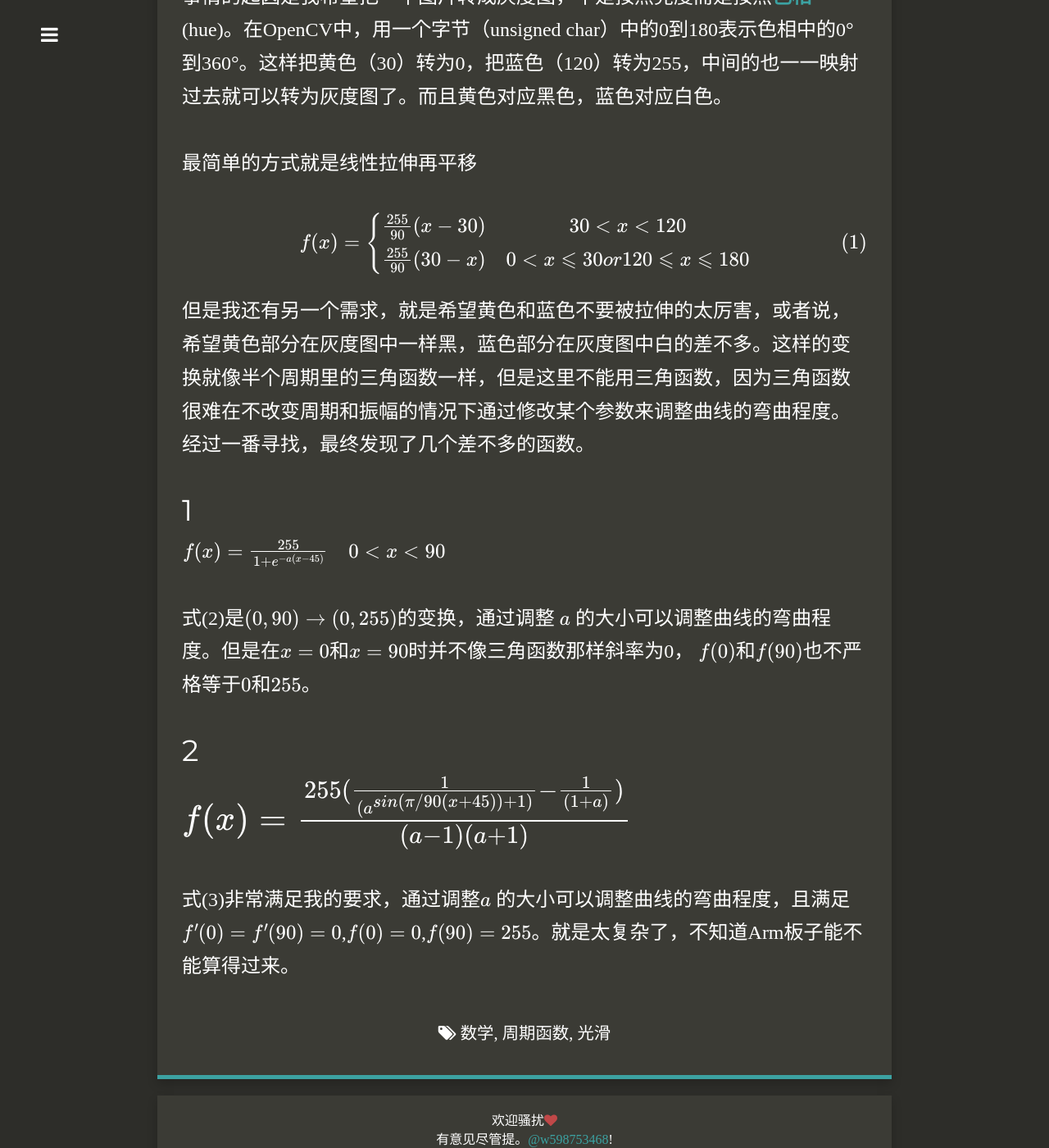
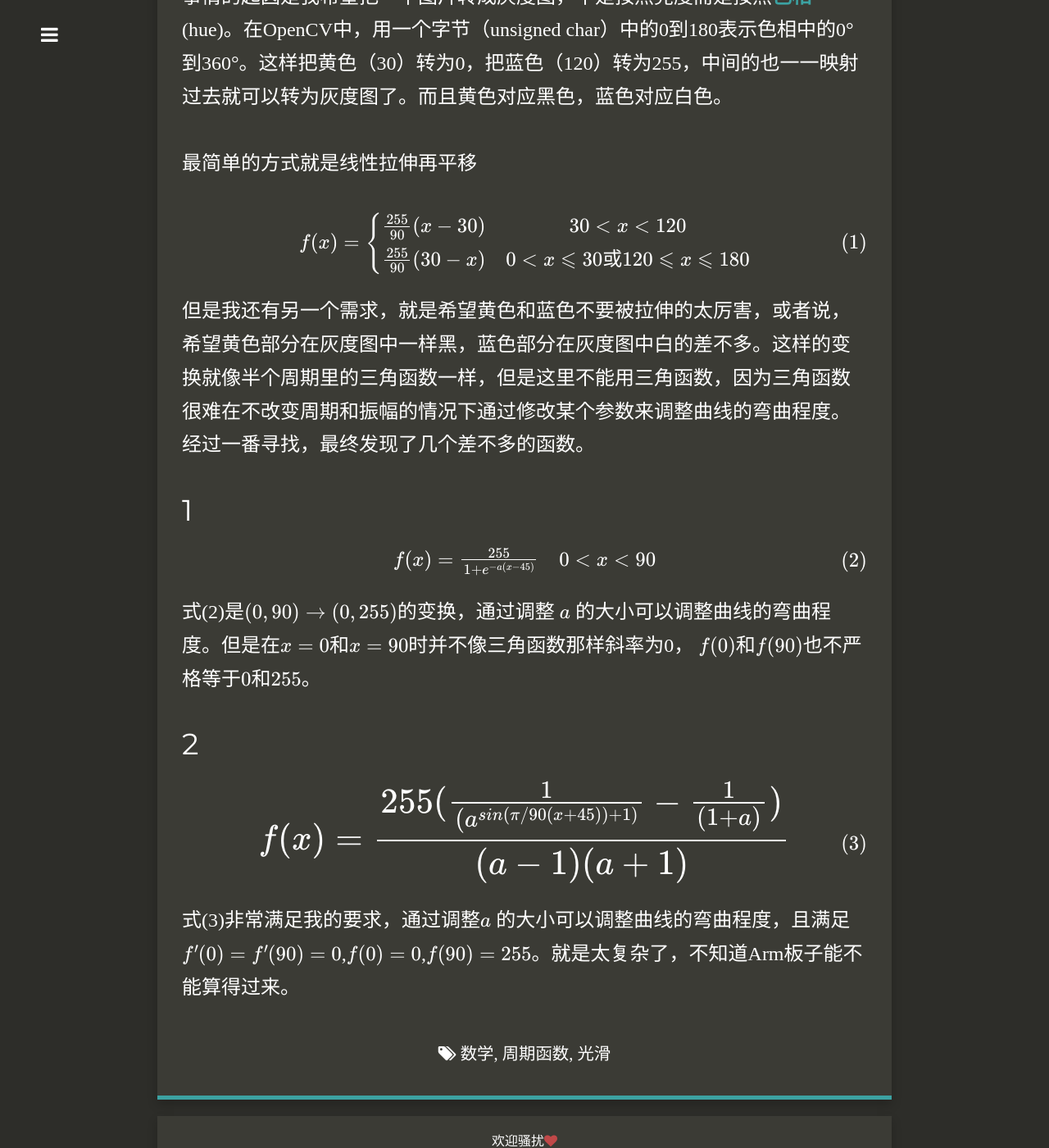
Before and after one commit to 598753468/598753468.github.io, a Jekyll site: the page built from _posts/2017-06-25-记录一个数学小函数.md, in a window 1280 px wide and 1400 px high, scrolled down 338 px. Shown: the whole window at 82% size. Built offline with Jekyll 4.4.1, drawn with Linux system fonts in a browser that asks for light colours; nearby versions of some CDN libraries; some web fonts are replaced; formulas are drawn with MathJax 3.

Commit message:
试用Typora

```diff
--- a/_posts/2017-06-25-记录一个数学小函数.md
+++ b/_posts/2017-06-25-记录一个数学小函数.md
@@ -20,18 +20,31 @@ $$
 f(x)=
 \left\{\begin{matrix}
 \frac{255}{90}(x-30) & 30<x<120 \\
-\frac{255}{90}(30-x) & 0<x\leqslant30 or 120\leqslant x\leqslant180
+\frac{255}{90}(30-x) & 0<x\leqslant30 或 120\leqslant x\leqslant180
 \end{matrix}
 \right.
 \end{equation}
 $$
 
 但是我还有另一个需求，就是希望黄色和蓝色不要被拉伸的太厉害，或者说，希望黄色部分在灰度图中一样黑，蓝色部分在灰度图中白的差不多。这样的变换就像半个周期里的三角函数一样，但是这里不能用三角函数，因为三角函数很难在不改变周期和振幅的情况下通过修改某个参数来调整曲线的弯曲程度。经过一番寻找，最终发现了几个差不多的函数。
-# 1
-$$\begin{matrix} f(x)=\frac{255}{1+e^{-a(x-45)}} & 0<x<90 \end{matrix} \tag{2}$$
+## 1
+
+$$
+\begin{equation}
+\begin{matrix}
+f(x)=\frac{255}{1+e^{-a(x-45)}} & 0<x<90
+\end{matrix}
+\end{equation}
+$$
 
 式(2)是$(0,90)\rightarrow(0,255)$的变换，通过调整 $a$ 的大小可以调整曲线的弯曲程度。但是在$x=0$和$x=90$时并不像三角函数那样斜率为0， $f(0)$和$f(90)$也不严格等于$0$和$255$。
-# 2
-$$\LARGE f(x)=\frac{255(\frac{1}{({a}^{sin(\pi / 90 (x + 45)) + 1)}} -\frac{1}{ (1 + a)})}  {(a - 1) (a + 1)}\tag{3}$$
+## 2
+
+$$
+\begin{equation}
+\LARGE
+f(x)=\frac{255(\frac{1}{({a}^{sin(\pi / 90 (x + 45)) + 1)}} -\frac{1}{ (1 + a)})}  {(a - 1) (a + 1)}
+\end{equation}
+$$
 
 式(3)非常满足我的要求，通过调整$a$ 的大小可以调整曲线的弯曲程度，且满足$f'(0)=f'(90)=0$,$f(0)=0$,$f(90)=255$。就是太复杂了，不知道Arm板子能不能算得过来。
```
Also changed, not shown: _posts/2017-06-23-给Jekyll博客添加插件.md (+3 -3 lines).
